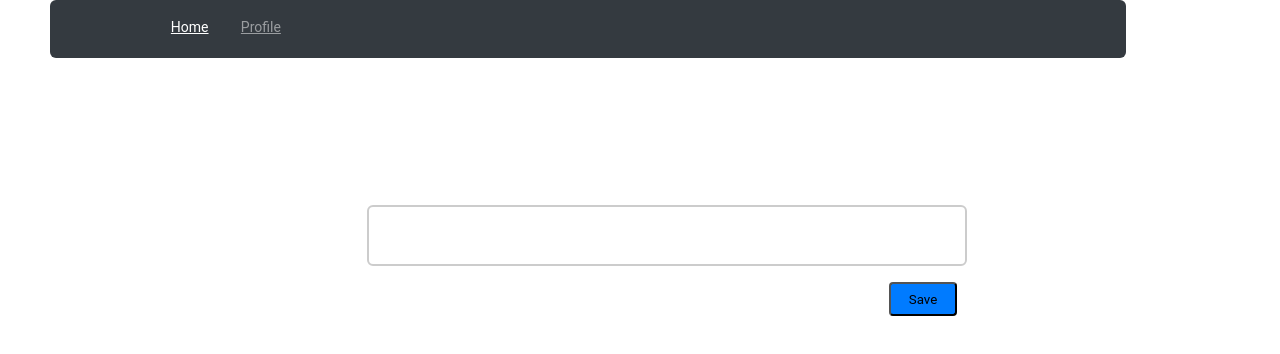
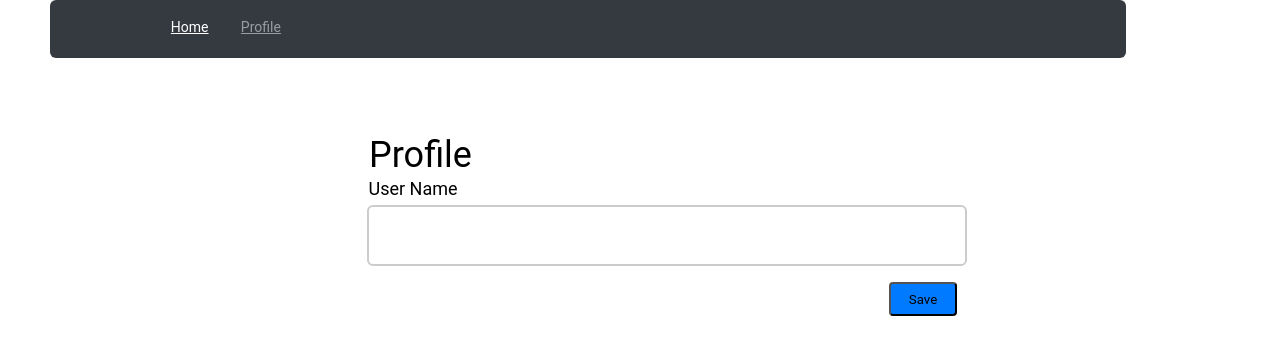
Before and after one commit to Itc-bootcamp-2019/micro-blogging-front-end-yonatansalmon, a React (Create React App) app: page /profile in a window 1280 px wide. Shown: the top 354 px of the page. Built offline with nearby package versions, Linux system fonts and the light colour scheme; no server answers.

Commit message:
Got the profile component to work

```diff
--- a/src/App.css
+++ b/src/App.css
@@ -125,7 +125,7 @@ font-weight: normal;
 font-size: 36px;
 line-height: 42px;
 
-color: #FFFFFF;
+color: black
 
 }
 
@@ -141,19 +141,20 @@ font-style: normal;
 font-weight: normal;
 font-size: 18px;
 line-height: 21px;
-color: rgba(255, 255, 255, 0.8);
+color: black
 }
 
 .profile-input{
-  position: absolute;
+position: absolute;
 width: 600px;
 height: 61px;
 left: 367px;
 top: 205px;
-color:white;
+color:black;
 border: 2px solid #CCCCCC;
 box-sizing: border-box;
 border-radius: 6px;
+font-size: 22px;
 }
 
 .profile-button{
--- a/src/App.js
+++ b/src/App.js
@@ -24,19 +24,18 @@ class App extends React.Component {
 
   componentDidMount() {
     getTweet().then(response =>
-      this.setState({ tweets: response.data.tweets,  loading: false })
+      this.setState({ tweets: response.data.tweets, loading: false })
     );
   }
 
   componentWillUnmount() {}
 
   onHandleTweet = tweet => {
-    tweet.userName = "Yonatan";
+    tweet.userName = window.localStorage.getItem("Username")
     tweet.date = new Date().toISOString();
     postTweet(tweet).catch(error => alert("ERROR"));
     const { tweets } = this.state;
     this.setState({ tweets: [tweet, ...tweets] });
-
   };
 
   render() {
@@ -50,10 +49,9 @@ class App extends React.Component {
               <TextBox tweets={tweets} onHandleTweet={this.onHandleTweet} />
               {loading && <div className="tweet">loading...</div>}
               {!loading && <TweetList tweets={tweets} />}
-
             </Route>
             <Route path="/profile">
-              <Profile></Profile>
+              <Profile onHandleTweet={this.onHandleTweet}></Profile>
             </Route>
           </Switch>
         </Router>
--- a/src/components/Profile.js
+++ b/src/components/Profile.js
@@ -1,24 +1,47 @@
 import React from "react";
-import { Switch, Link, Route, BrowserRouter as Router, useParams } from "react-router-dom";
+import {
+  Switch,
+  Link,
+  Route,
+  BrowserRouter as Router,
+  useParams
+} from "react-router-dom";
 
+class Profile extends React.Component {
+  constructor(props) {
+    super(props);
+    this.state = {
+      userName: ""
+    };
+  }
 
+  handleUsernameSubmit = event => {
+    event.preventDefault();
+    let username = this.state.userName;
+    window.localStorage.setItem("Username", username);
+  };
 
+  handleProfileInput = event => {
+    this.setState({ userName: event.target.value });
+    console.log(this.state.userName);
+  };
 
-const Profile =()=> {
-    return(
-
-        <div>
-            <h1 className="profile-title">Profile</h1>
-            <div className ="users-title">User Name</div>
-            <input className = "profile-input" type="text"></input>
-            <button className = "profile-button">Save</button>
-        </div>
-
-
-
-
-    )
+  render() {
+    return (
+      <form>
+        <h1 className="profile-title">Profile</h1>
+        <div className="users-title">User Name</div>
+        <input
+          className="profile-input"
+          type="text"
+          onChange={this.handleProfileInput}
+        ></input>
+        <button className="profile-button" onClick={this.handleUsernameSubmit}>
+          Save
+        </button>
+      </form>
+    );
+  }
 }
 
-
-export default Profile
+export default Profile;
--- a/src/components/TextBox.js
+++ b/src/components/TextBox.js
@@ -20,7 +20,7 @@ class TextBox extends React.Component {
   };
 
   handleInputChange = event => {
-    this.setState({tweet: { content: event.target.value} });
+    this.setState({ tweet: { content: event.target.value } });
   };
 
   render() {
```
